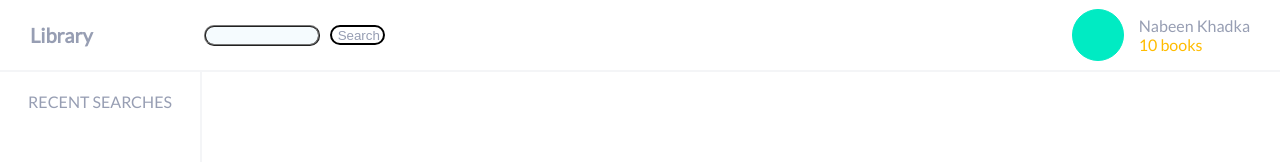
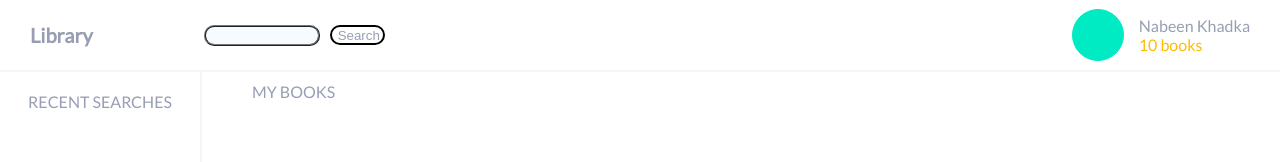
Before and after one commit to subexa/bookProject, a React (Create React App) app: page / in a window 1280 px wide. Shown: the top 162 px of the page. Built offline with nearby package versions, Linux system fonts and the light colour scheme.

Commit message:
display book added on bottom

```diff
--- a/src/App.css
+++ b/src/App.css
@@ -5,3 +5,10 @@
 .recent-results {
 	display: flex;
 }
+.bottom-book-added {
+	background: #BFEC91;
+	position: fixed;
+    right: 0;
+    bottom: 0;
+    width: 100px;
+}
--- a/src/App.js
+++ b/src/App.js
@@ -12,23 +12,8 @@ class App extends Component {
       myData: [],
       loadingImage: false,
       recentSearchList: [],
+      addBook: false
     }
-  }
-
-  setInputValue = (e) => {
-    this.setState({
-      inputValue: e.target.value
-    })
-  }
-
-  recentResultClick = (book) => {
-    this.setState({
-      inputValue: book
-    }, this.fetchData)
-  }
-
-  setToLocalStorage = (recentSearchList) => {
-    localStorage.setItem('searchList',JSON.stringify(recentSearchList))
   }
 
   componentDidMount = () => {
@@ -44,11 +29,34 @@ class App extends Component {
     }
   }
 
+  setInputValue = (e) => {
+    this.setState({
+      inputValue: e.target.value
+    })
+  }
+
+  setToLocalStorage = (recentSearchList) => {
+    localStorage.setItem('searchList',JSON.stringify(recentSearchList))
+  }
+
+  addBookClickHandler = () => {
+    this.setState({
+      addBook: true
+    })
+    setTimeout(() => this.setState({addBook: false}), 2000)
+  }
+
   searchClick = () => {
     this.setState({
       recentSearchList: this.state.recentSearchList.concat(this.state.inputValue),
     },() => this.setToLocalStorage(this.state.recentSearchList));
     this.fetchData();
+  }
+
+  recentResultClick = (book) => {
+    this.setState({
+      inputValue: book
+    }, this.fetchData)
   }
 
   fetchData = () => {
@@ -71,7 +79,11 @@ class App extends Component {
         <Header setInputValue={this.setInputValue} buttonClick={this.searchClick} />
         <div className="recent-results">
           <LeftNavigation recentSearchList={this.state.recentSearchList} recentResultClick={this.recentResultClick} searchList={this.searchList} />
-          <SearchResult myData={this.state.myData} loadingImage={this.state.loadingImage} />
+          <SearchResult myData={this.state.myData} loadingImage={this.state.loadingImage} addBookClickHandler={this.addBookClickHandler} />
+        <div className="bottom-book-added">
+          {(this.state.addBook === true) ? "Book Added To Library" : null}
+          {console.log(this.state.addBook)}
+        </div>
         </div>
       </div>
     );
--- a/src/SearchResult.css
+++ b/src/SearchResult.css
@@ -2,13 +2,14 @@
 	margin: auto;
 }
 .display-container {
-	padding-top: 20px;
-	padding-left: 20px;
-	padding-right: 20px;
 	display: flex;
 	justify-content: space-around;
 	align-items: center;
 	flex-wrap: wrap;
+}
+.my-books {
+	padding-left: 50px;
+	padding-top: 10px;
 }
 .single-container {
 	margin: 30px;
--- a/src/SearchResult.js
+++ b/src/SearchResult.js
@@ -25,9 +25,11 @@ class SearchResult extends Component {
 		}
 
 		return(
+			<div>
+				<div className="my-books">MY BOOKS </div>
 				<div className="display-container">
 					{this.props.myData.map((item,index) =>
-					<div key={index} className="single-container">
+						<div key={index} className="single-container" onClick={this.props.addBookClickHandler}>
 							<img className="image" src={this.getImageURL(item.cover_edition_key)}
 							/>
 							<div className="description">
@@ -42,6 +44,7 @@ class SearchResult extends Component {
 						</div>
 					)}
 				</div>
+			</div>
 		);
 	}
 }
```
Lines whose indentation alone changed are shown as unchanged.
